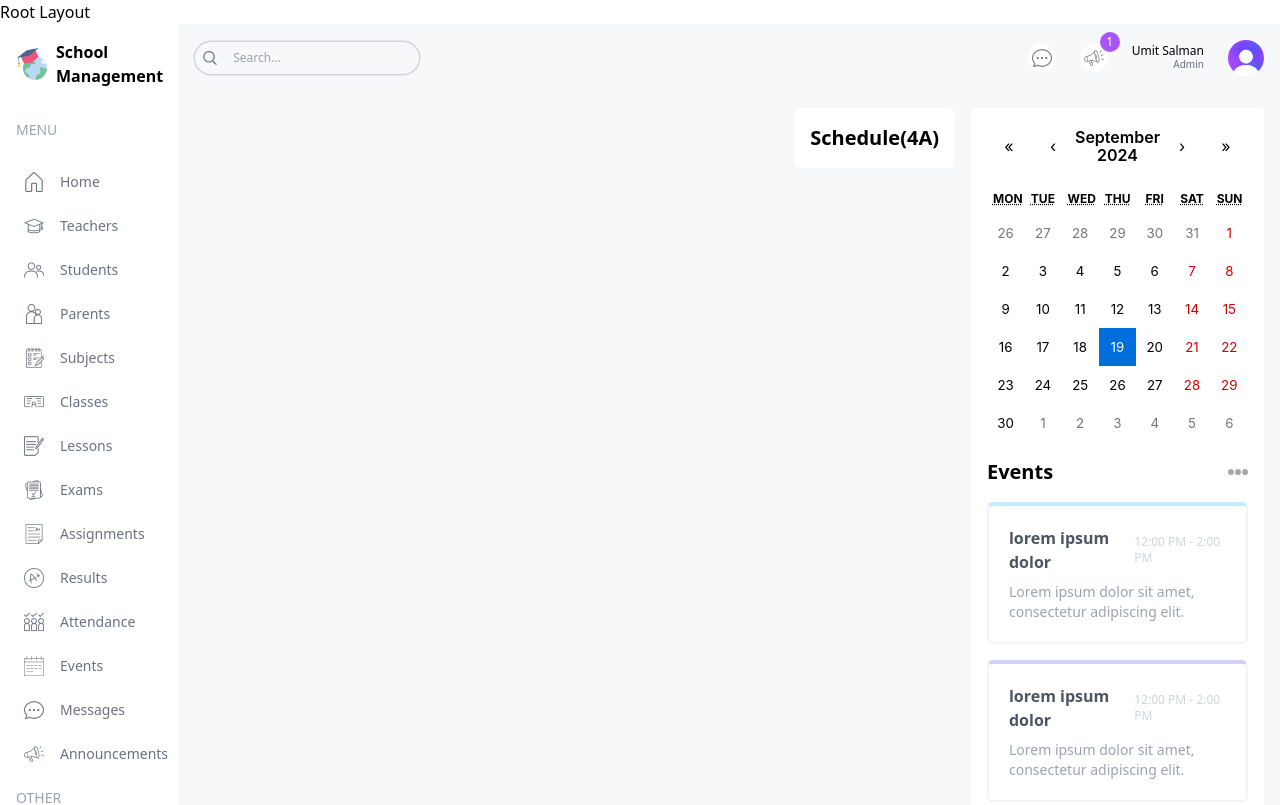
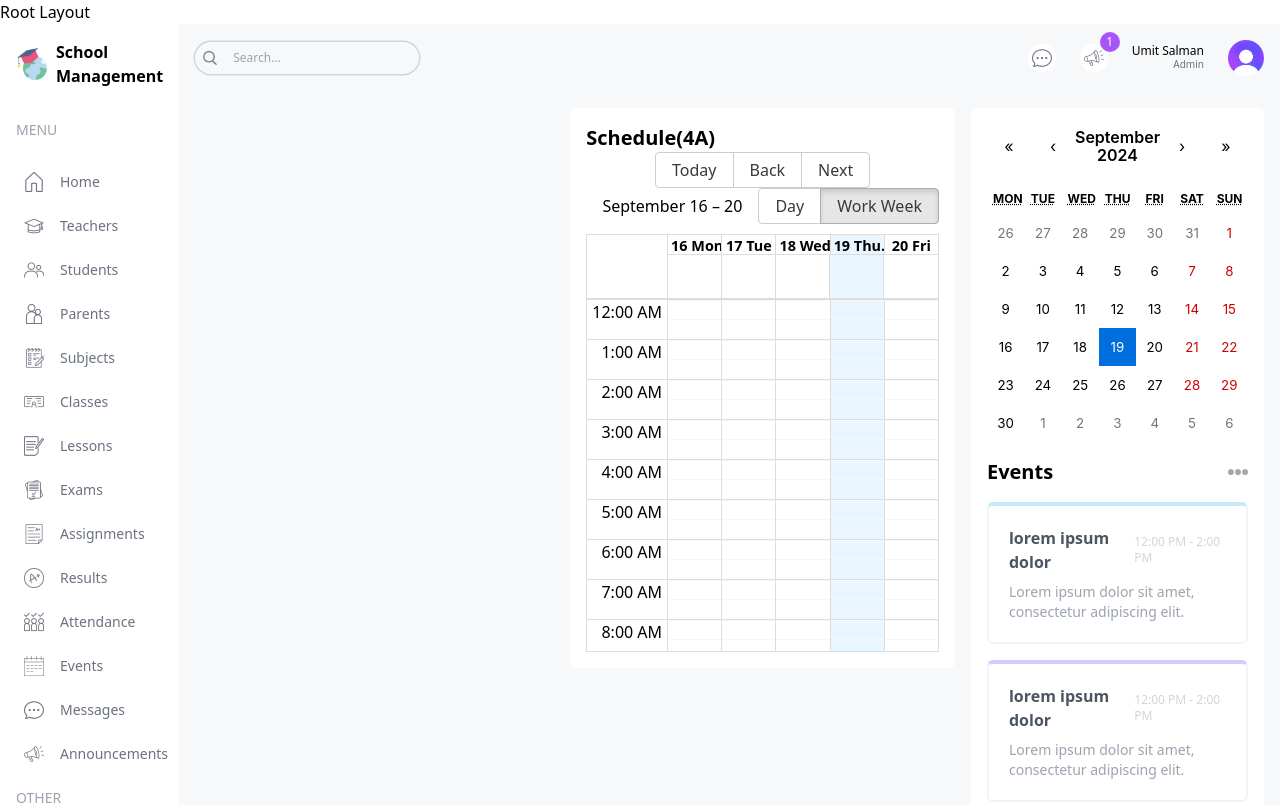
Before and after one commit to usalman/schooler, a Next.js app: page /student in a window 1280 px wide. Shown: the top 805 px of the page. Built offline with nearby package versions, Linux system fonts and the light colour scheme.

Commit message:
feat: create calendar component

```diff
--- a/package.json
+++ b/package.json
@@ -9,8 +9,10 @@
     "lint": "next lint"
   },
   "dependencies": {
+    "moment": "^2.30.1",
     "next": "14.2.12",
     "react": "^18",
+    "react-big-calendar": "^1.15.0",
     "react-calendar": "^5.0.0",
     "react-dom": "^18",
     "recharts": "^2.12.7"
@@ -18,6 +20,7 @@
   "devDependencies": {
     "@types/node": "^20",
     "@types/react": "^18",
+    "@types/react-big-calendar": "^1.8.12",
     "@types/react-dom": "^18",
     "eslint": "^8",
     "eslint-config-next": "14.2.12",
--- a/src/app/(dashboard)/student/page.tsx
+++ b/src/app/(dashboard)/student/page.tsx
@@ -1,4 +1,5 @@
 import Announcements from '@/components/Announcements'
+import BigCalendar from '@/components/BigCalendar'
 import EventCalendar from '@/components/EventCalendar'
 
 const StudentPage = () => {
@@ -8,6 +9,7 @@ const StudentPage = () => {
       <div className="w-full xl:w-2/3"></div>
       <div className="h-full bg-white p-4 rounded-md">
         <h1 className="text-xl font-semibold">Schedule(4A)</h1>
+        <BigCalendar />
       </div>
       {/* RIGHT */}
       <div className="w-full xl:w-1/3 flex flex-col gap-8">
--- /dev/null
+++ b/src/components/BigCalendar.tsx
@@ -0,0 +1,28 @@
+'use client'
+
+import { Calendar, momentLocalizer, View } from 'react-big-calendar'
+import moment from 'moment'
+import { calendarEvents } from '@/shared/data'
+import 'react-big-calendar/lib/css/react-big-calendar.css'
+import { useState } from 'react'
+
+const localizer = momentLocalizer(moment)
+
+const BigCalendar = () => {
+  const [view, setView] = useState<View>('work_week')
+  const handleOnChangeView = (selectedView: View) => setView(selectedView)
+  return (
+    <Calendar
+      localizer={localizer}
+      events={calendarEvents}
+      startAccessor="start"
+      endAccessor="end"
+      views={['day', 'work_week']}
+      view={view}
+      style={{ height: 500 }}
+      onView={handleOnChangeView}
+    />
+  )
+}
+
+export default BigCalendar
--- a/src/shared/data.ts
+++ b/src/shared/data.ts
@@ -920,143 +920,143 @@ export const calendarEvents = [
   {
     title: 'Math',
     allDay: false,
-    start: new Date(2024, 7, 12, 8, 0),
-    end: new Date(2024, 7, 12, 8, 45),
+    start: new Date(2024, 9, 2, 8, 0),
+    end: new Date(2024, 9, 2, 8, 45),
   },
   {
     title: 'English',
     allDay: false,
-    start: new Date(2024, 7, 12, 9, 0),
-    end: new Date(2024, 7, 12, 9, 45),
+    start: new Date(2024, 9, 2, 9, 0),
+    end: new Date(2024, 9, 2, 9, 45),
   },
   {
     title: 'Biology',
     allDay: false,
-    start: new Date(2024, 7, 12, 10, 0),
-    end: new Date(2024, 7, 12, 10, 45),
+    start: new Date(2024, 9, 2, 10, 0),
+    end: new Date(2024, 9, 2, 10, 45),
   },
   {
     title: 'Physics',
     allDay: false,
-    start: new Date(2024, 7, 12, 11, 0),
-    end: new Date(2024, 7, 12, 11, 45),
+    start: new Date(2024, 9, 2, 11, 0),
+    end: new Date(2024, 9, 2, 11, 45),
   },
   {
     title: 'Chemistry',
     allDay: false,
-    start: new Date(2024, 7, 12, 13, 0),
-    end: new Date(2024, 7, 12, 13, 45),
+    start: new Date(2024, 9, 2, 13, 0),
+    end: new Date(2024, 9, 2, 13, 45),
   },
   {
     title: 'History',
     allDay: false,
-    start: new Date(2024, 7, 12, 14, 0),
-    end: new Date(2024, 7, 12, 14, 45),
+    start: new Date(2024, 9, 2, 14, 0),
+    end: new Date(2024, 9, 2, 14, 45),
   },
   {
     title: 'English',
     allDay: false,
-    start: new Date(2024, 7, 13, 9, 0),
-    end: new Date(2024, 7, 13, 9, 45),
+    start: new Date(2024, 9, 3, 9, 0),
+    end: new Date(2024, 9, 3, 9, 45),
   },
   {
     title: 'Biology',
     allDay: false,
-    start: new Date(2024, 7, 13, 10, 0),
-    end: new Date(2024, 7, 13, 10, 45),
+    start: new Date(2024, 9, 3, 10, 0),
+    end: new Date(2024, 9, 3, 10, 45),
   },
   {
     title: 'Physics',
     allDay: false,
-    start: new Date(2024, 7, 13, 11, 0),
-    end: new Date(2024, 7, 13, 11, 45),
+    start: new Date(2024, 9, 3, 11, 0),
+    end: new Date(2024, 9, 3, 11, 45),
   },
 
   {
     title: 'History',
     allDay: false,
-    start: new Date(2024, 7, 13, 14, 0),
-    end: new Date(2024, 7, 13, 14, 45),
+    start: new Date(2024, 9, 3, 14, 0),
+    end: new Date(2024, 9, 3, 14, 45),
   },
   {
     title: 'Math',
     allDay: false,
-    start: new Date(2024, 7, 14, 8, 0),
-    end: new Date(2024, 7, 14, 8, 45),
+    start: new Date(2024, 9, 4, 8, 0),
+    end: new Date(2024, 9, 4, 8, 45),
   },
   {
     title: 'Biology',
     allDay: false,
-    start: new Date(2024, 7, 14, 10, 0),
-    end: new Date(2024, 7, 14, 10, 45),
+    start: new Date(2024, 9, 4, 10, 0),
+    end: new Date(2024, 9, 4, 10, 45),
   },
 
   {
     title: 'Chemistry',
     allDay: false,
-    start: new Date(2024, 7, 14, 13, 0),
-    end: new Date(2024, 7, 14, 13, 45),
+    start: new Date(2024, 9, 4, 13, 0),
+    end: new Date(2024, 9, 4, 13, 45),
   },
   {
     title: 'History',
     allDay: false,
-    start: new Date(2024, 7, 14, 14, 0),
-    end: new Date(2024, 7, 13, 14, 45),
+    start: new Date(2024, 9, 4, 14, 0),
+    end: new Date(2024, 9, 3, 14, 45),
   },
   {
     title: 'English',
     allDay: false,
-    start: new Date(2024, 7, 15, 9, 0),
-    end: new Date(2024, 7, 15, 9, 45),
+    start: new Date(2024, 9, 5, 9, 0),
+    end: new Date(2024, 9, 5, 9, 45),
   },
   {
     title: 'Biology',
     allDay: false,
-    start: new Date(2024, 7, 15, 10, 0),
-    end: new Date(2024, 7, 15, 10, 45),
+    start: new Date(2024, 9, 5, 10, 0),
+    end: new Date(2024, 9, 5, 10, 45),
   },
   {
     title: 'Physics',
     allDay: false,
-    start: new Date(2024, 7, 15, 11, 0),
-    end: new Date(2024, 7, 15, 11, 45),
+    start: new Date(2024, 9, 5, 11, 0),
+    end: new Date(2024, 9, 5, 11, 45),
   },
 
   {
     title: 'History',
     allDay: false,
-    start: new Date(2024, 7, 15, 14, 0),
-    end: new Date(2024, 7, 15, 14, 45),
+    start: new Date(2024, 9, 5, 14, 0),
+    end: new Date(2024, 9, 5, 14, 45),
   },
   {
     title: 'Math',
     allDay: false,
-    start: new Date(2024, 7, 16, 8, 0),
-    end: new Date(2024, 7, 16, 8, 45),
+    start: new Date(2024, 9, 6, 8, 0),
+    end: new Date(2024, 9, 6, 8, 45),
   },
   {
     title: 'English',
     allDay: false,
-    start: new Date(2024, 7, 16, 9, 0),
-    end: new Date(2024, 7, 16, 9, 45),
+    start: new Date(2024, 9, 6, 9, 0),
+    end: new Date(2024, 9, 6, 9, 45),
   },
 
   {
     title: 'Physics',
     allDay: false,
-    start: new Date(2024, 7, 16, 11, 0),
-    end: new Date(2024, 7, 16, 11, 45),
+    start: new Date(2024, 9, 6, 11, 0),
+    end: new Date(2024, 9, 6, 11, 45),
   },
   {
     title: 'Chemistry',
     allDay: false,
-    start: new Date(2024, 7, 16, 13, 0),
-    end: new Date(2024, 7, 16, 13, 45),
+    start: new Date(2024, 9, 6, 13, 0),
+    end: new Date(2024, 9, 6, 13, 45),
   },
   {
     title: 'History',
     allDay: false,
-    start: new Date(2024, 7, 16, 14, 0),
-    end: new Date(2024, 7, 16, 14, 45),
+    start: new Date(2024, 9, 6, 14, 0),
+    end: new Date(2024, 9, 6, 14, 45),
   },
 ]
```
Also changed, not shown: 1 other file (tests, documents, lock files or other folders).
